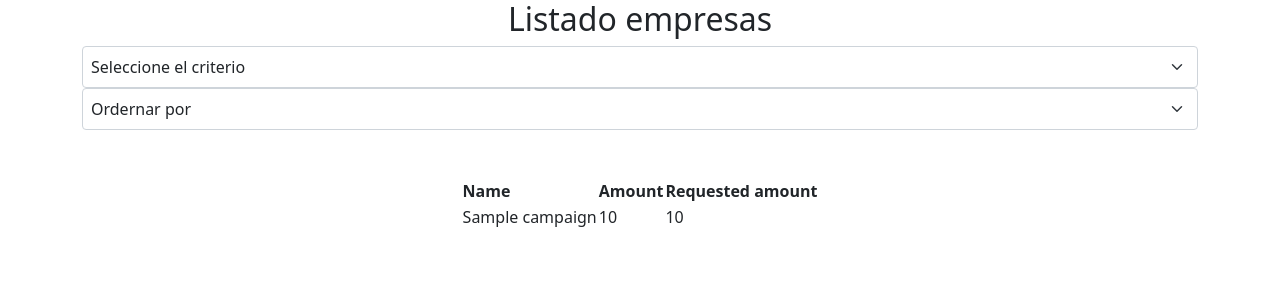
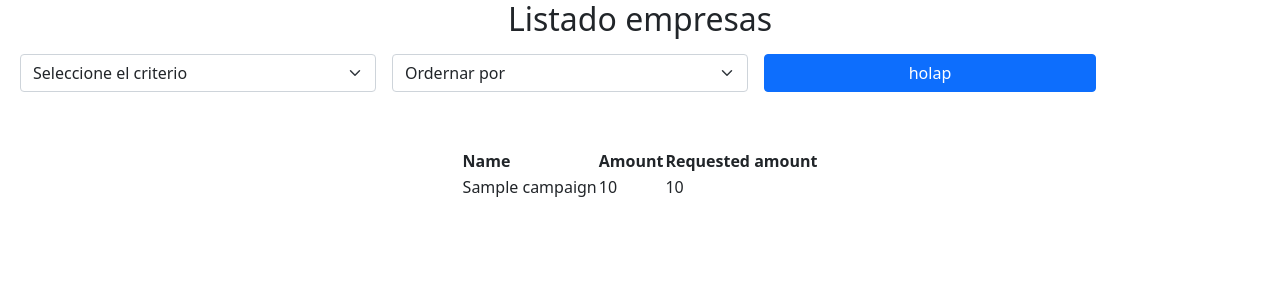
Before and after one commit to alex9609/BolsaRepo, a Spring app: template src/main/resources/templates/inicio.html in a window 1280 px wide. Shown: the top 300 px of the page. Run offline with Thymeleaf, Linux system fonts and the light colour scheme; the template is opened without the code that fills it: most values are stand-ins (such as "Sample title", 1, 10 or a date in 2020); data that the repository does not hold is empty.

Commit message:
Edicion del html inicio

```diff
--- a/src/main/resources/templates/inicio.html
+++ b/src/main/resources/templates/inicio.html
@@ -17,18 +17,20 @@
 	<h2 class="text-center">Listado empresas</h2>
 
 	<head>
-		<div class="container" >
-		<select class="form-select d-inline p-2" aria-label="Default select example">
+		<div class="container d-flex justify-content-center row" >
+			<select class="form-select col m-2" aria-label="Default select example">
 				<option selected>Seleccione el criterio</option>
 				<option value="1">Amount</option>
 				<option value="2">Requested Amount</option>
 			</select>
-		<br>
-		<select class="form-select d-inline p-2" aria-label="Default select example">
+			<select class="form-select col m-2" aria-label="Default select example">
 				<option selected>Ordernar por</option>
 				<option value="1">Mayor a menor</option>
 				<option value="2">Menor a mayor</option>
 			</select>
+			<div class="col btn btn-primary m-2 w-10">
+				holap
+			</div>
 		</div>
 	</head>
 	<br>
```
Lines whose indentation alone changed are shown as unchanged.
